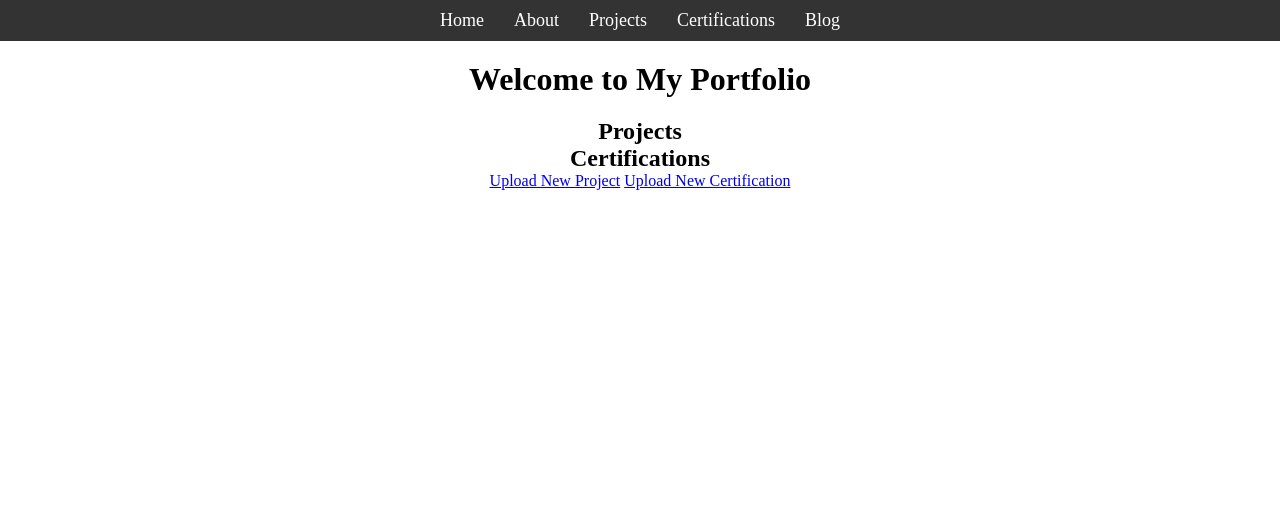
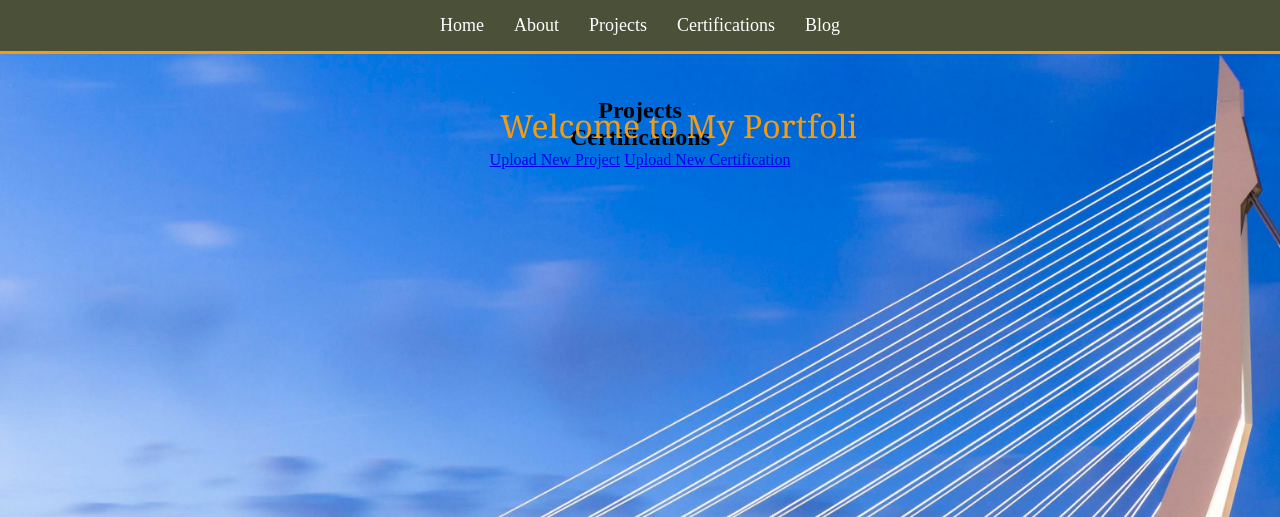
Before and after one commit to PhilTech-Hub/Portfolio-Page, a Flask app: page / in a window 1280 px wide; the page is wider, and only the part inside the window is pictured. Shown: the top 517 px of that part. Run offline with Flask 3, Linux system fonts and the light colour scheme.

Commit message:
Commit all changes

```diff
--- a/app/static/css/styles.css
+++ b/app/static/css/styles.css
@@ -5,10 +5,11 @@
     box-sizing: border-box;
 }
 
+
 /* Navbar styling */
 nav {
-    background-color: #333;
-    padding: 10px;
+    background-color: #4b5038;
+    padding: 15px;
 }
 
 nav ul {
@@ -29,12 +30,13 @@
 
 nav ul li a:hover {
     color: #f39c12;
+    text-decoration: underline;
 }
 
 /* Content styling */
 .container {
     text-align: center;
-    padding: 20px;
+    padding: 0;
 }
 
 h1 {
@@ -43,21 +45,61 @@
 }
 
 
+.level-1 {
+    /* background-color: rgba(0, 54, 233, 0.3); Blue overlay */
+    background-image: url(../images/Wallpaer.PNG); /* Image */
+    background-size: cover; /* Ensures the image covers the container */
+    background-position: center; /* Centers the image */
+    height: 860px; /* Sets the height of the container */
+    position: relative; /* Allows positioning of other elements inside */
+    top: 0px; /* Adjusts vertical position if necessary */
+    width: 100%; /* Ensures full width */
+    border-top: 3px solid #f39c12;
+}
+
+
+/*Type Writing Functionality*/
+.typewriter {
+    position: relative;
+    top: 50px;
+    left: 500px;
+    font-family: Georgia, 'Times New Roman', Times, serif; /* Typewriter-style font */
+    font-size: 2rem; /* Adjust size as needed */
+    white-space: nowrap;
+    overflow: hidden; /* Ensures text does not overflow */
+    border-right: 2px solid; /* Simulates the cursor */
+    width: 20ch; /* Defines the space for the text */
+    animation: blink 0.6s step-end infinite; /* Cursor blink animation */
+    color: #f39c12;
+}
+
+@keyframes blink {
+    from, to {
+        border-color: transparent;
+    }
+    50% {
+        border-color: black;
+    }
+}
+
+
 
 /* Create a wave separator */
 
 .wave-container{
     position: relative;
-    top: 400px;
+    top: 10px;
+    left: 0px;
+    right: 0px;
 }
 
 
 .half-oval-frame-top {
     position: relative;
     top: 200px;
-    left: 49px;
-    width: 50%; /* Width of the oval frame */
-    height: 400px; /* Height of the oval frame */
+    left: -140px;
+    width: 65%; /* Width of the oval frame */
+    height: 250px; /* Height of the oval frame */
     border: 5px solid blue; /* Blue border */
     border-radius: 50% ; /* Creates an oval shape */
     overflow: hidden; /* Ensures the image stays within the frame */
@@ -65,6 +107,7 @@
     display: flex;
     justify-content: center;
     align-items: center;
+    padding: 0px;
 }
 
 .half-oval-frame img {
@@ -75,10 +118,10 @@
 
 .half-oval-frame-bottom {
     position: relative;
-    bottom: 450px;
+    bottom: 213px;
     left: 700px;
-    width: 50%; /* Width of the oval frame */
-    height: 400px; /* Height of the oval frame */
+    width: 65%; /* Width of the oval frame */
+    height: 250px; /* Height of the oval frame */
     border: 5px solid blue; /* Blue border */
     border-radius: 50% ; /* Creates an oval shape */
     overflow: hidden; /* Ensures the image stays within the frame */
@@ -86,6 +129,7 @@
     display: flex;
     justify-content: center;
     align-items: center;
+    padding: 0;
 }
 
 .half-oval-frame img {
--- /dev/null
+++ b/app/static/js/typewriter.js
@@ -0,0 +1,15 @@
+document.addEventListener("DOMContentLoaded", () => {
+    const textElement = document.querySelector(".typewriter");
+    const text = "Welcome to My Portfolio";
+    let index = 0;
+
+    function typeEffect() {
+        if (index < text.length) {
+            textElement.textContent += text.charAt(index);
+            index++;
+            setTimeout(typeEffect, 100); // Adjust speed as needed
+        }
+    }
+
+    typeEffect();
+});
--- a/app/templates/base.html
+++ b/app/templates/base.html
@@ -5,6 +5,7 @@
     <meta name="viewport" content="width=device-width, initial-scale=1.0">
     <title>{% block title %} Portfolio Page - Philemon{% endblock %}</title>
     <link rel="stylesheet" href="{{ url_for('static', filename='css/styles.css') }}">
+
 </head>
 <body>
 
@@ -25,6 +26,7 @@
         <!-- Each page will insert its content here -->
         {% endblock %}
     </div>
-
+     <!-- Include JavaScript files -->
+     <script src="{{ url_for('static', filename='js/typewriter.js') }}"></script>
 </body>
 </html>
--- a/app/templates/index.html
+++ b/app/templates/index.html
@@ -3,7 +3,11 @@
 {% block title %}Portfolio - Home{% endblock %}
 
 {% block content %}
-<h1>Welcome to My Portfolio</h1>
+<div class="level-1">
+    <div class="typewriter">
+        <h1 id="typewriter-text"></h1>
+      </div>
+
 
     <h2>Projects</h2>
     <ul>
@@ -22,6 +26,8 @@
 
     <a href="{{ url_for('main.upload_project') }}">Upload New Project</a>
     <a href="{{ url_for('main.upload_certification') }}">Upload New Certification</a>
+
+</div>
 
 <!-- Wave separator -->
 <!-- Wave separator -->
@@ -43,9 +49,7 @@
         <img src="your-image-path.jpg" alt="Profile Image">
     </div>
 
-    <div class="half-oval-frame-right">
-        <img src="your-image-path.jpg" alt="Profile Image">
-    </div>
+
 </div>
 
 
```
Also changed, not shown: app/static/images/Wallpaer.PNG (added), 2 other files. Lines whose indentation alone changed are shown as unchanged.
